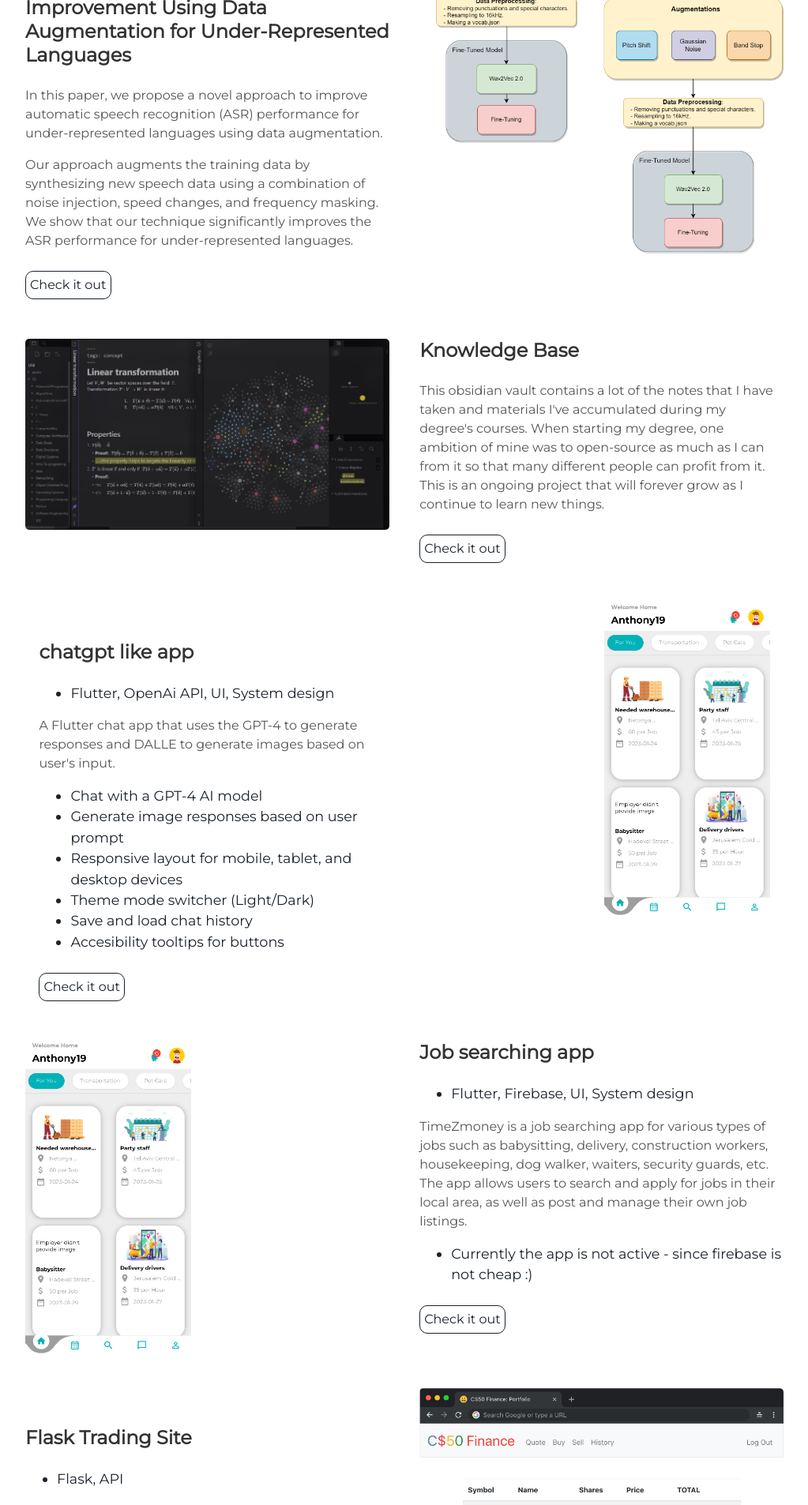
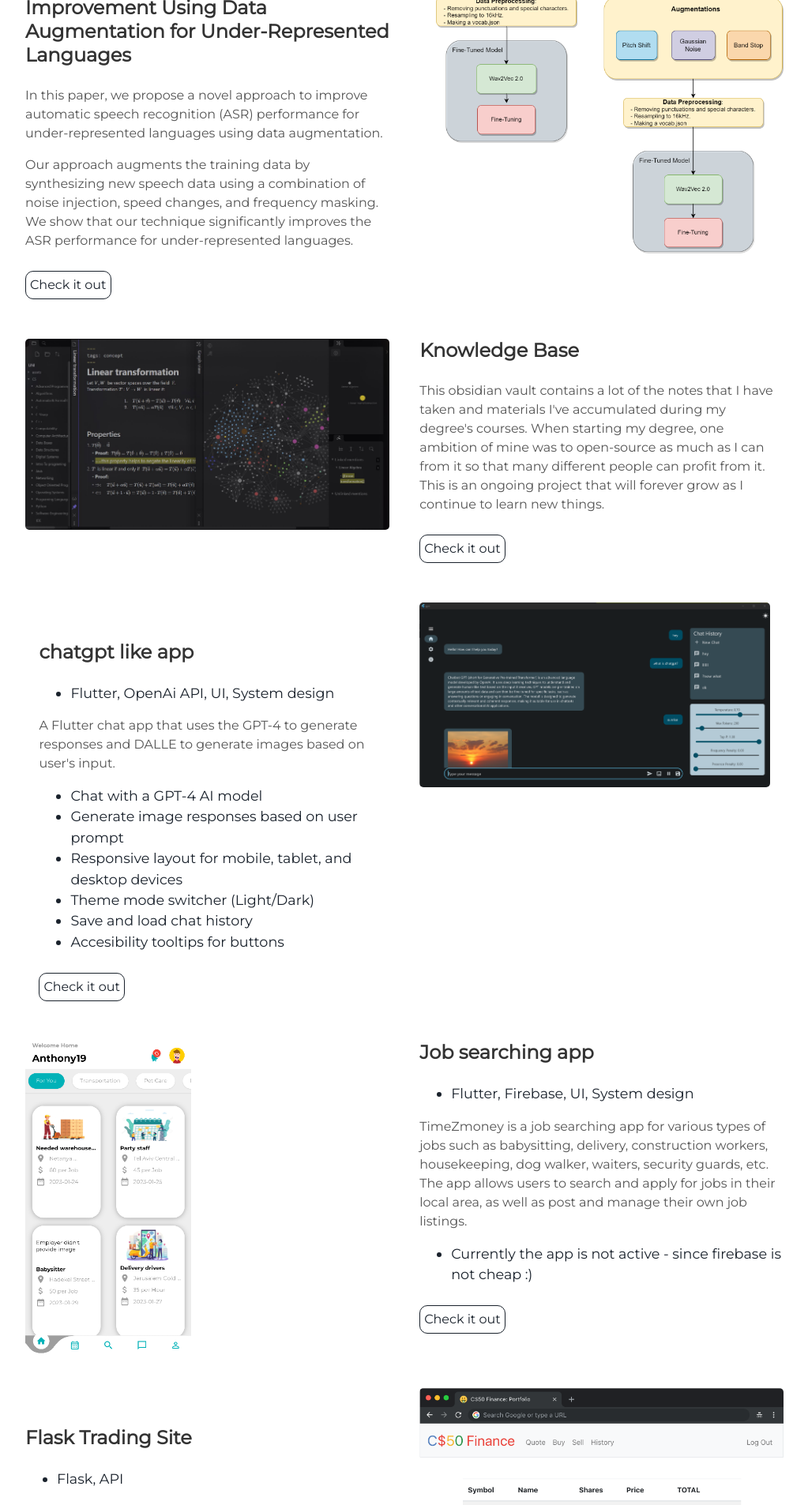
Before and after one commit to nerya0001/nerya0001.github.io, a Jekyll site: the page built from index.html, in a window 1280 px wide. Shown: the part 1791-3697 px from the top of the page at 79% size, without its empty margins (128-1151 px from the left). Built offline with Jekyll 4.4.1, drawn with Linux system fonts in a browser that asks for light colours.

Commit message:
added gpt project image

```diff
--- a/_includes/projects.html
+++ b/_includes/projects.html
@@ -42,7 +42,7 @@
 
 <div class="user-projects">
   <div class="images-right">
-    <img alt="flutter App1" src="{{ "/assets/img/timezmoney.png" | prepend: site.baseurl }}" style="max-height: 400px;" />
+    <img alt="flutter App1" src="{{ "/assets/img/gpt.png" | prepend: site.baseurl }}" style="max-height: 400px;" />
   </div>
   <div class="contents">
     <h3> chatgpt like app </h3>
```
Also changed, not shown: assets/img/gpt.png (added).
